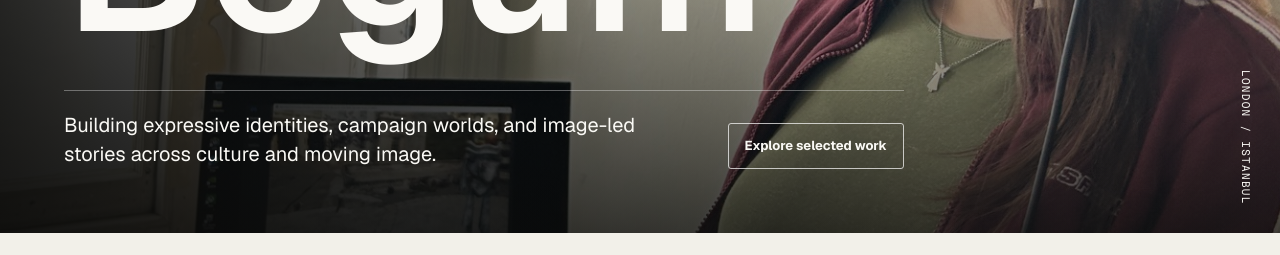
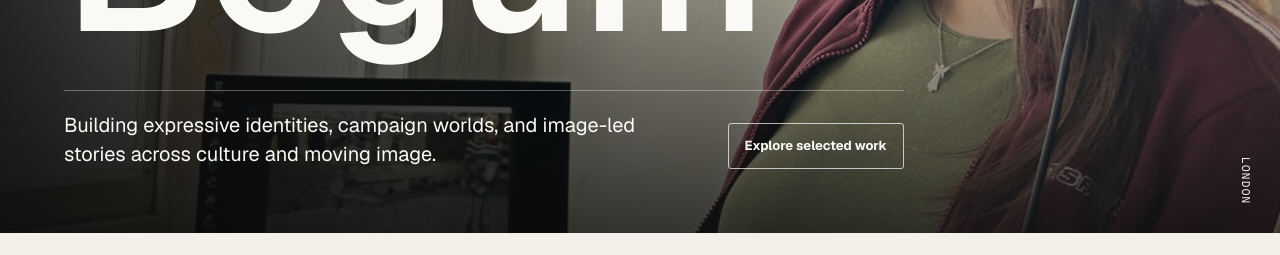
Before and after one commit to BeGummyCreative/website, a Next.js app: page / in a window 1280 px wide. Shown: the part 519-774 px from the top of the page. Built offline with nearby package versions, Linux system fonts and the light colour scheme.

Commit message:
Update hero location label

```diff
--- a/src/app/page.tsx
+++ b/src/app/page.tsx
@@ -142,7 +142,7 @@ export default function Home() {
             <a href="#work">Explore selected work</a>
           </div>
         </div>
-        <p className="heroLocation">London / Istanbul</p>
+        <p className="heroLocation">London</p>
       </section>
 
       <section className="introSection" id="about">
```
